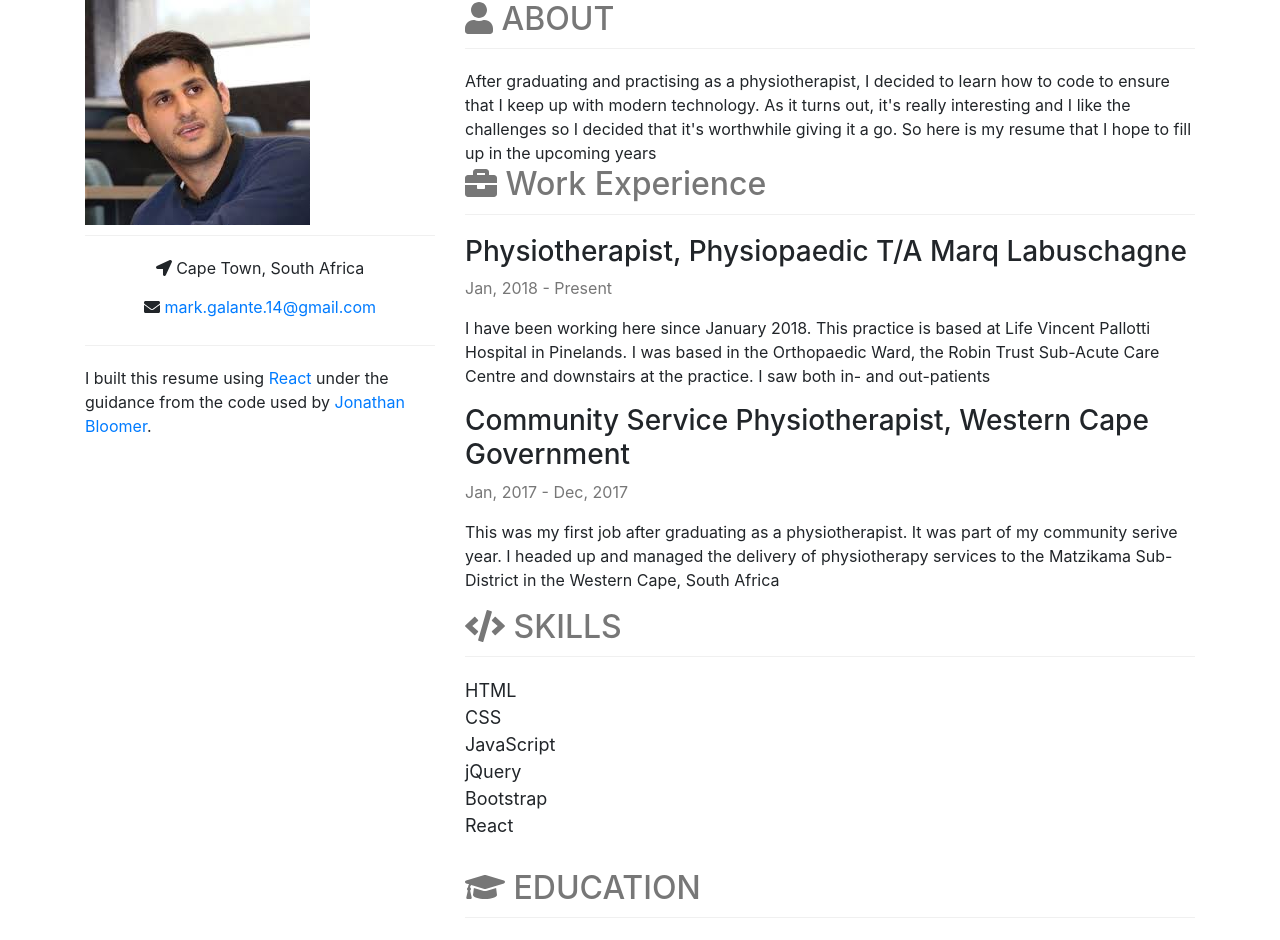
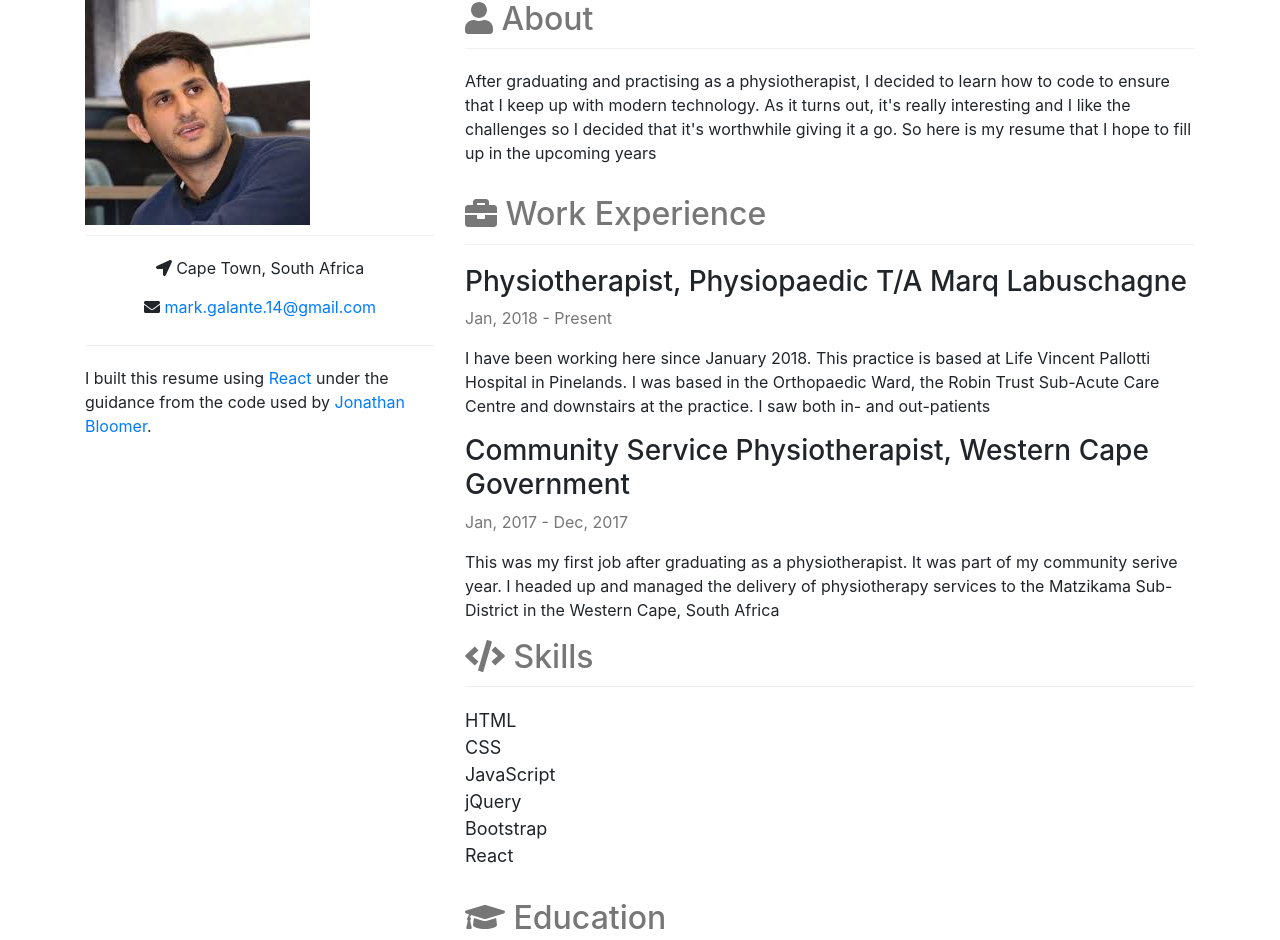
Before and after one commit to markgalante/portfolio, a React (Create React App) app in the folder myportfolio/: page / in a window 1280 px wide. Shown: the top 940 px of the page. Built offline with nearby package versions, Linux system fonts and the light colour scheme.

Commit message:
Removed uppercase titles

```diff
--- a/myportfolio/src/Components/About.js
+++ b/myportfolio/src/Components/About.js
@@ -4,8 +4,8 @@ import { FontAwesomeIcon } from '@fortawesome/react-fontawesome';
 const About = props =>{
     return(
         <section>
-            <h2 className="text-uppercase"><FontAwesomeIcon icon={['fas', 'user']} /> About</h2>
-            <div>
+            <h2><FontAwesomeIcon icon={['fas', 'user']} /> About</h2>
+            <div className="about">
                 {props.aboutData}
             </div>
         </section>
--- a/myportfolio/src/Components/Education.js
+++ b/myportfolio/src/Components/Education.js
@@ -14,7 +14,7 @@ const Education = props =>{
 
     return(
         <section className="education">
-            <h2 className="text-uppercase"><FontAwesomeIcon icon={['fas', 'graduation-cap']} /> Education</h2>
+            <h2><FontAwesomeIcon icon={['fas', 'graduation-cap']} /> Education</h2>
             {getEducation}
         </section>
     )
--- a/myportfolio/src/Components/Skills.js
+++ b/myportfolio/src/Components/Skills.js
@@ -8,7 +8,7 @@ const Skills = props =>{
 
     return(
         <section className="skills">
-            <h2 className="text-uppercase"><FontAwesomeIcon icon={['fas', 'code']} /> Skills</h2>
+            <h2><FontAwesomeIcon icon={['fas', 'code']} /> Skills</h2>
             <ul className="skills-list list-inline">{getSkills}</ul>
         </section>
     )
```
